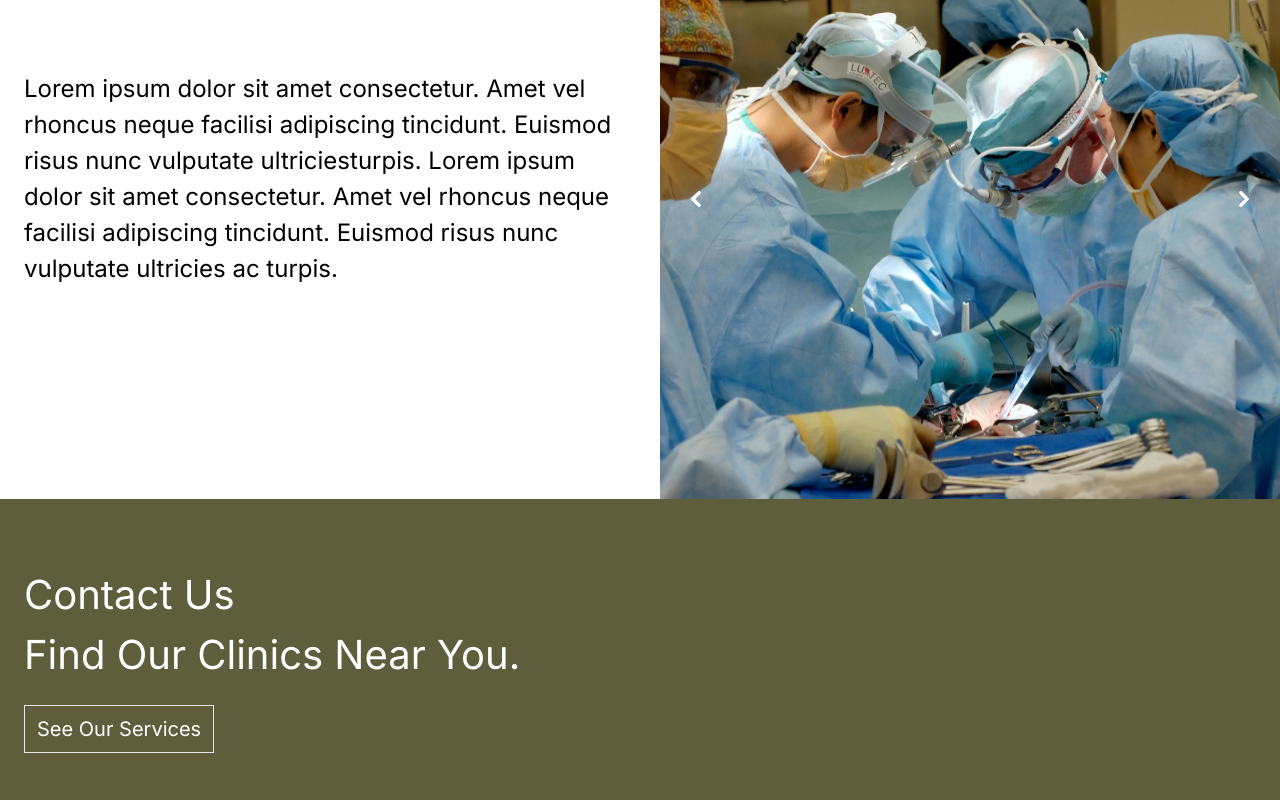
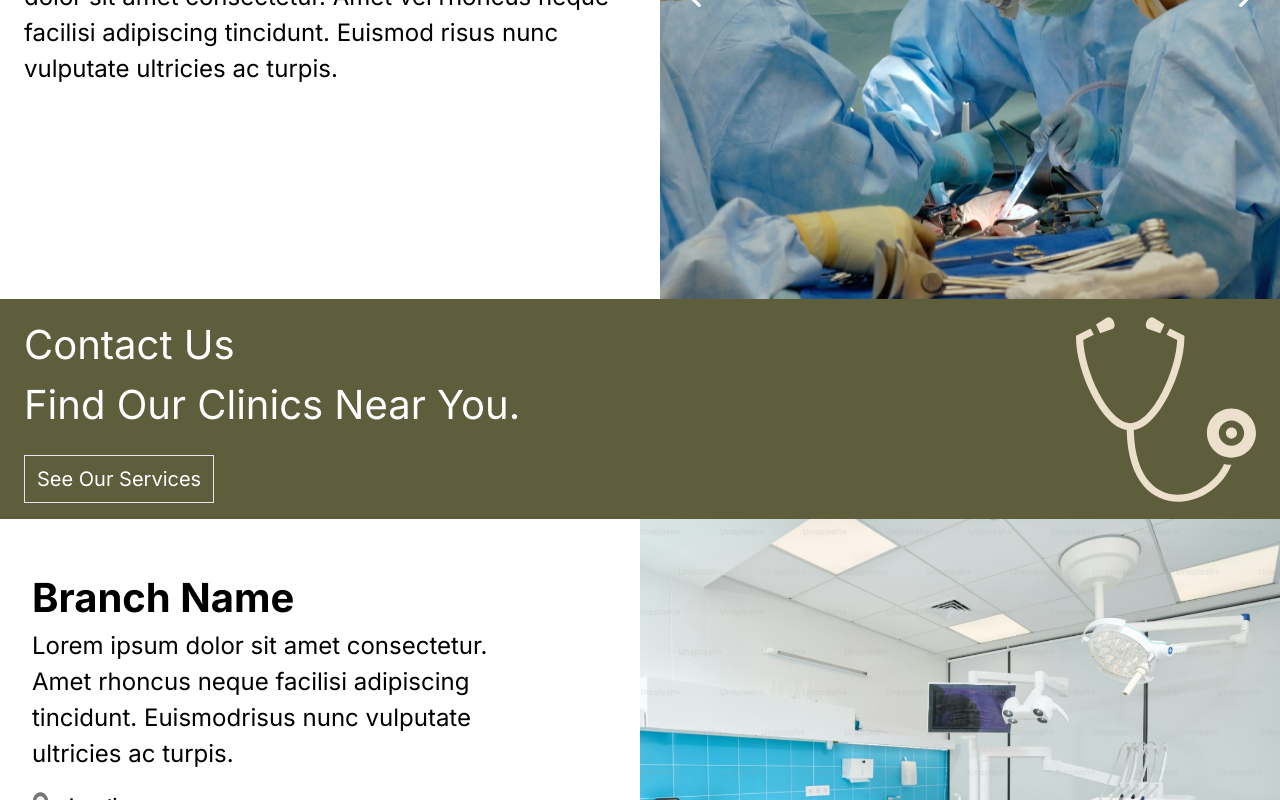
Before and after one commit to ZohaibAliJerov/Clinic-Website-Next.js-, a Next.js app: page / in a window 1280 px wide. Shown: the part 2000-2800 px from the top of the page. Built offline with nearby package versions, Linux system fonts and the light colour scheme.

Commit message:
fixed a bug in divider text

```diff
--- a/src/app/page.js
+++ b/src/app/page.js
@@ -58,7 +58,7 @@ const HomePage = () => {
       <DividerText
         title="Contact Us"
         subTitle="Find Our Clinics Near You."
-        image={img2}
+        image={vector_icon}
         bgColor="darkGolden"
         textColor="white"
       />
--- a/src/components/divider_text.jsx
+++ b/src/components/divider_text.jsx
@@ -15,8 +15,11 @@ const SubContentBox = (props) => {
   };
 
   return (
-    <div className={`${baseClass} ${bgColors[props.bgColor]}`}>
-      <div className="flex items-center w-[100%] px-[24px] m-auto justify-between">
+    <div
+      className={`${baseClass} ${bgColors[props.bgColor]},`}
+      style={{ height: "auto" }}
+    >
+      <div className="flex flex-col sm:flex-row items-center w-[100%] px-[24px] m-auto justify-between py-4">
         <div className="flex flex-col justify-center md:w-1/2">
           <h1
             className={`${
@@ -36,7 +39,7 @@ const SubContentBox = (props) => {
             <Button color="golden" btnText="See Our Services" />
           </div>
         </div>
-        <div className="flex md:w-1/2 justify-end">
+        <div className="flex pt-3 sm:pt-0 md:w-1/2 justify-end">
           <Image src={props.image} alt="" width={180} height={180} />
         </div>
       </div>
```
